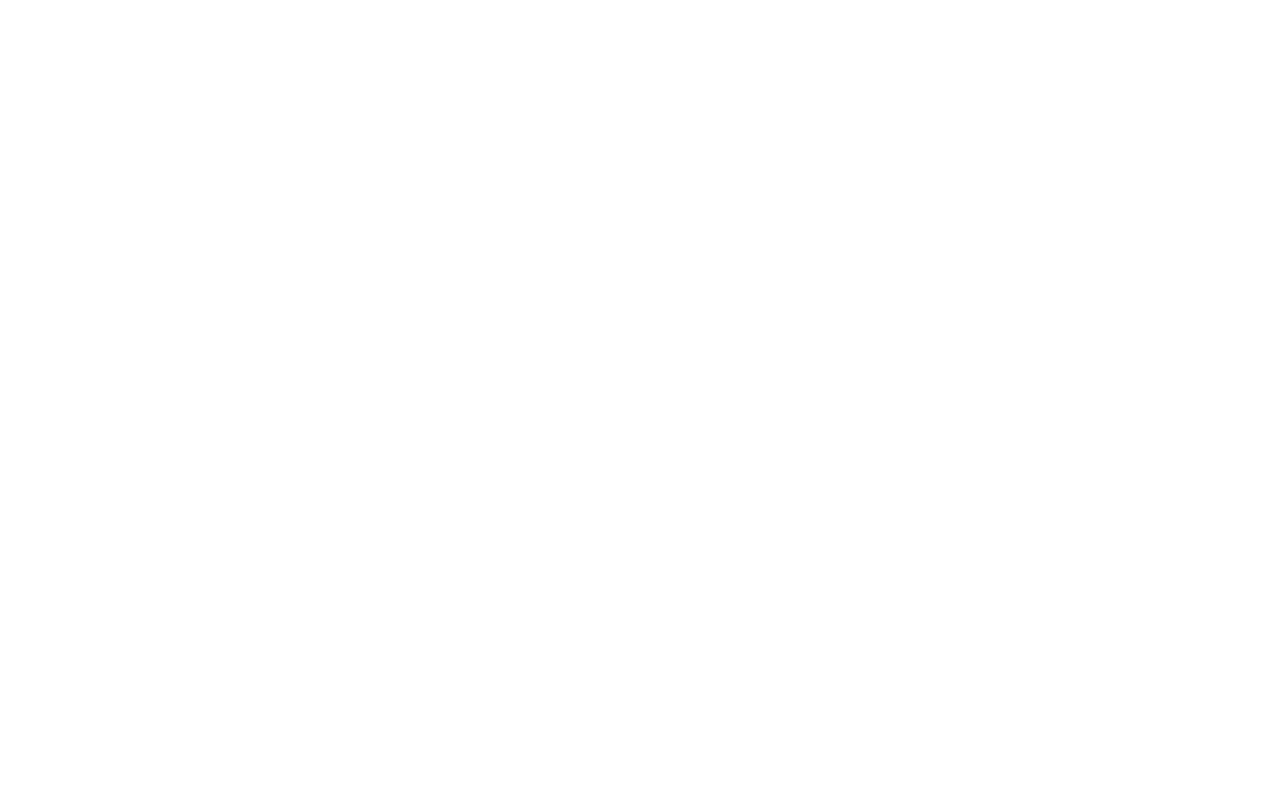
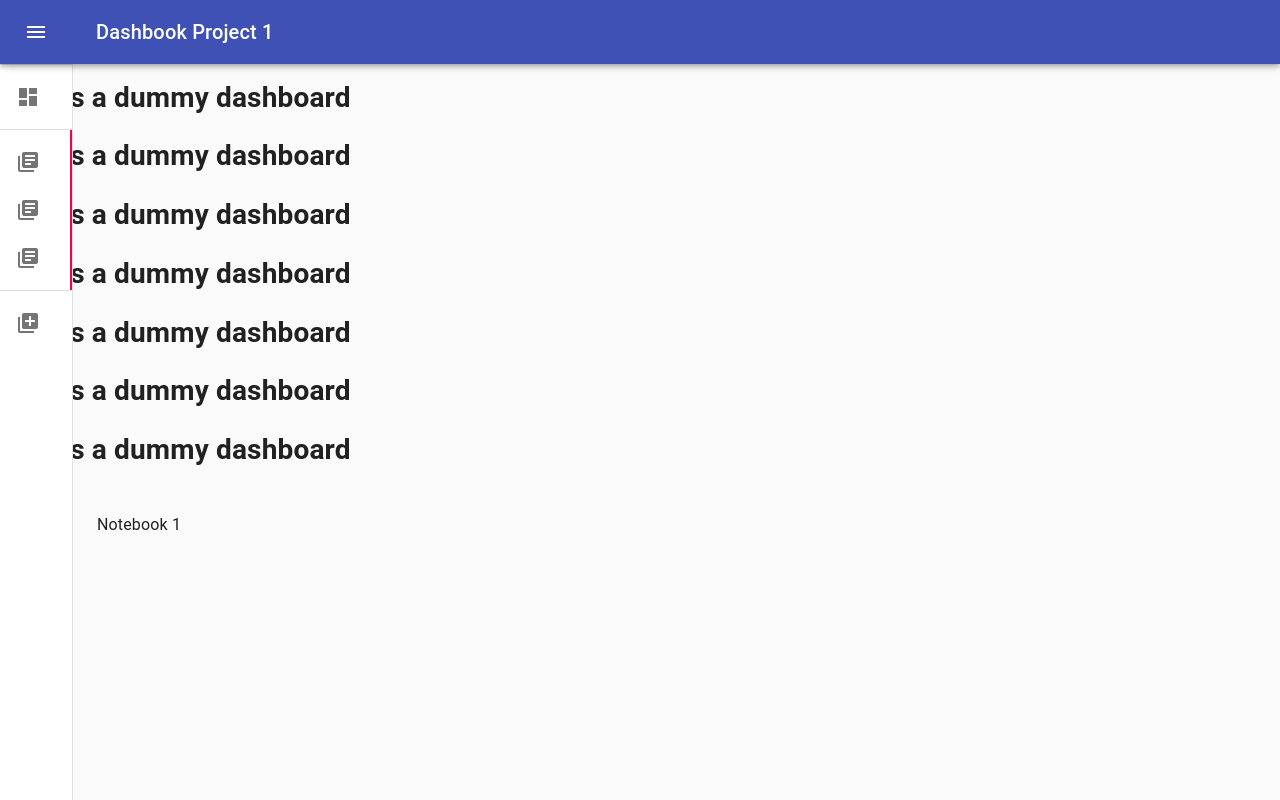
Before and after one commit to shafiemukhre/statsboard, a React (Create React App) app in the folder frontend/: page /dashboard in a window 1280 px wide. Built offline with nearby package versions, Linux system fonts and the light colour scheme.

Commit message:
reorganized react structure for mid-size app scaling

```diff
--- a/frontend/src/App.js
+++ /dev/null
@@ -1,19 +0,0 @@
-import React from 'react';
-import AppbarAndDrawer from "./components/AppbarAndDrawer";
-import { BrowserRouter as Router, Route, Redirect  } from "react-router-dom";
-import SignIn from "./components/pages/SignIn";
-import SignUp from "./components/pages/SignUp"
-
-function App() {
-  return (
-    <Router>
-    <div className="App">
-      <Route path="/" exact component={AppbarAndDrawer} />
-      <Route path="/signin" exact component={SignIn} />
-      <Route path="/signup" exact component={SignUp} />
-    </div>
-    </Router>
-  );
-}
-
-export default App;
--- a/frontend/src/components/AppbarAndDrawer/index.js
+++ b/frontend/src/components/AppbarAndDrawer/index.js
@@ -1,4 +1,5 @@
 import React from 'react';
+import PropTypes from 'prop-types';
 import clsx from 'clsx';
 import { makeStyles, useTheme } from '@material-ui/core/styles';
 import Drawer from '@material-ui/core/Drawer';
@@ -11,7 +12,7 @@
 import ListItem from '@material-ui/core/ListItem';
 import ListItemIcon from '@material-ui/core/ListItemIcon';
 import ListItemText from '@material-ui/core/ListItemText';
-import { Grid, Paper, Box } from '@material-ui/core';
+import { Grid, Paper, Box, Tabs } from '@material-ui/core';
 import MenuIcon from '@material-ui/icons/Menu';
 import Typography from '@material-ui/core/Typography';
 import AppBar from '@material-ui/core/AppBar';
@@ -20,6 +21,8 @@
 import DashboardIcon from '@material-ui/icons/Dashboard';
 import LibraryBooksIcon from '@material-ui/icons/LibraryBooks';
 import LibraryAddIcon from '@material-ui/icons/LibraryAdd';
+
+import { Link } from 'react-router-dom'
 
 const drawerWidth = 240;
 
@@ -87,9 +90,49 @@
     },
 }));
 
+function TabPanel(props) {
+  const { children, value, index, ...other } = props;
+
+  return (
+    <div
+      role="tabpanel"
+      hidden={value !== index}
+      id={`vertical-tabpanel-${index}`}
+      aria-labelledby={`vertical-tab-${index}`}
+      {...other}
+    >
+      {value === index && (
+        <Box p={3}>
+          <Typography>{children}</Typography>
+        </Box>
+      )}
+    </div>
+  );
+}
+
+TabPanel.propTypes = {
+  children: PropTypes.node,
+  index: PropTypes.any.isRequired,
+  value: PropTypes.any.isRequired,
+};
+
+function a11yProps(index) {
+  return {
+    id: `vertical-tab-${index}`,
+    'aria-controls': `vertical-tabpanel-${index}`,
+  };
+}
+
 export default function AppbarAndDrawer() {
-  const classes = useStyles();
+  //
+  const [value, setValue] = React.useState(0);
+
+  const handleChange = (event, newValue) => {
+    setValue(newValue);
+  };
+  //
   const theme = useTheme();
+  const classes = useStyles(theme);
   const [open, setOpen] = React.useState(false);
 
   const handleDrawerOpen = () => {
@@ -147,41 +190,63 @@
         </div>
         <Divider />
         <List>
+          <Link to='/dashboard'>
             {['Dashboard'].map((text, index) => (
               <ListItem button key={text}>
                 <ListItemIcon><DashboardIcon/></ListItemIcon>
                 <ListItemText primary={text} />
               </ListItem>
             ))}
+          </Link>
         </List>
         <Divider />
+        <Tabs
+          orientation="vertical"
+          variant="scrollable"
+          value={value}
+          onChange={handleChange}
+          aria-label="Vertical tabs example"
+          className={classes.tabs}
+        >
             <List>
-          {['Notebook-1', 'Notebook-2', 'Notebook-3'].map((text, index) => (
-            <ListItem button key={text}>
+              {['Notebook-1', 'Notebook-2', 'Notebook-3' ].map((text, index) => (
+                <ListItem button key={text} {...a11yProps(index)}>
                   <ListItemIcon><LibraryBooksIcon/></ListItemIcon>
                   <ListItemText primary={text} />
                 </ListItem>
               ))}
             </List>
-        <Box alignSelf="flex-end">
+        </Tabs>
+
+        <Box>
           <Divider/>
           <List >
-            <ListItem>
+            <ListItem button>
               <ListItemIcon>
                 <LibraryAddIcon/>
               </ListItemIcon>
+              <ListItemText primary="Add New Notebook"/>
             </ListItem>
           </List>
         </Box>
       </Drawer>
-      <main className={classes.content}>
+      {/* <main className={classes.content}>
         <div className={classes.toolbar} />
           <Grid item xs={12} sm={6}>
               <Paper>
                 dashboard 1
               </Paper>
           </Grid>
-      </main>
+      </main> */}
+      <TabPanel value={value} index={0}>
+        Notebook 1
+      </TabPanel>
+      <TabPanel value={value} index={1}>
+        Notebook 2
+      </TabPanel>
+      <TabPanel value={value} index={2}>
+        Notebook 3
+      </TabPanel>
     </div>
   );
 }
--- /dev/null
+++ b/frontend/src/components/Dashboard/index.js
@@ -0,0 +1,17 @@
+import React from 'react'
+
+export default function Dashboard(){
+
+    return (
+        <div>
+            <h1>This is a dummy dashboard</h1>
+            <h1>This is a dummy dashboard</h1>
+            <h1>This is a dummy dashboard</h1>
+            <h1>This is a dummy dashboard</h1>
+            <h1>This is a dummy dashboard</h1>
+            <h1>This is a dummy dashboard</h1>
+            <h1>This is a dummy dashboard</h1>
+            <h1>This is a dummy dashboard</h1>
+        </div>
+    )
+}
--- a/frontend/src/components/pages/Notebook.js
+++ b/frontend/src/components/Notebook/index.js
@@ -1,16 +1,11 @@
-import { makeStyles, useTheme } from '@material-ui/core/styles';
-import React, { useState } from 'react';
+import React from 'react';
 import { Grid } from '@material-ui/core';
-import ReactDOM from "react-dom";
 import AddIcon from '@material-ui/icons/Add';
 import CreateIcon from '@material-ui/icons/Create';
 import TitleIcon from '@material-ui/icons/Title';
-import CloseIcon from '@material-ui/icons/Close';
 import IconButton from '@material-ui/core/IconButton';
 
-
 export default function Notebook() {
-
 
   return (
     <div>
@@ -41,8 +36,3 @@
     </div>
   );
 }
-
-
-
-const rootElement = document.getElementById("root");
-ReactDOM.render(<Notebook />, rootElement);
--- a/frontend/src/index.js
+++ b/frontend/src/index.js
@@ -1,11 +1,12 @@
 import React from 'react';
 import ReactDOM from 'react-dom';
-import App from './App';
+import App from './pages/App/App';
 import * as serviceWorker from './serviceWorker';
+
 
 ReactDOM.render(
   <React.StrictMode>
-    <App />
+    <App/>
   </React.StrictMode>,
   document.getElementById('root')
 );
--- /dev/null
+++ b/frontend/src/pages/App/App.js
@@ -0,0 +1,24 @@
+import React from 'react';
+import AppbarAndDrawer from "../../components/AppbarAndDrawer";
+import { BrowserRouter as Router, Route } from 'react-router-dom'
+import Notebook from '../../components/Notebook';
+import SignIn from "../SignIn";
+import SignUp from "../SignUp"
+import Dashboard from '../../components/Dashboard';
+
+
+function App() {
+  return (
+    <div className="App">
+      <Router>
+        <Route path="/dashboard" exact component={Dashboard}/>
+        <Route path="/notebook" exact component={Notebook}/>
+        <Route path="/" component={AppbarAndDrawer}/>
+        <Route path="/signin" exact component={SignIn} />
+        <Route path="/signup" exact component={SignUp} />
+      </Router>
+    </div>
+  );
+}
+
+export default App;
```
Also changed, not shown: frontend/src/components/Notebook/NotebookKeyValuePair/index.js (renamed from frontend/src/components/pages/NotebookKeyValuePair.js), frontend/src/components/Notebook/NotebookPythonScript/index.js (renamed from frontend/src/components/pages/NotebookPythonScript.js), frontend/src/components/Notebook/NotebookTextInput/index.js (renamed from frontend/src/components/pages/NotebookTextInput.js), frontend/src/pages/SignIn/index.js (renamed from frontend/src/components/pages/SignIn/index.js), frontend/src/pages/SignUp/index.js (renamed from frontend/src/components/pages/SignUp/index.js), 1 other file (tests, documents, lock files or other folders). Lines whose indentation alone changed are shown as unchanged.
